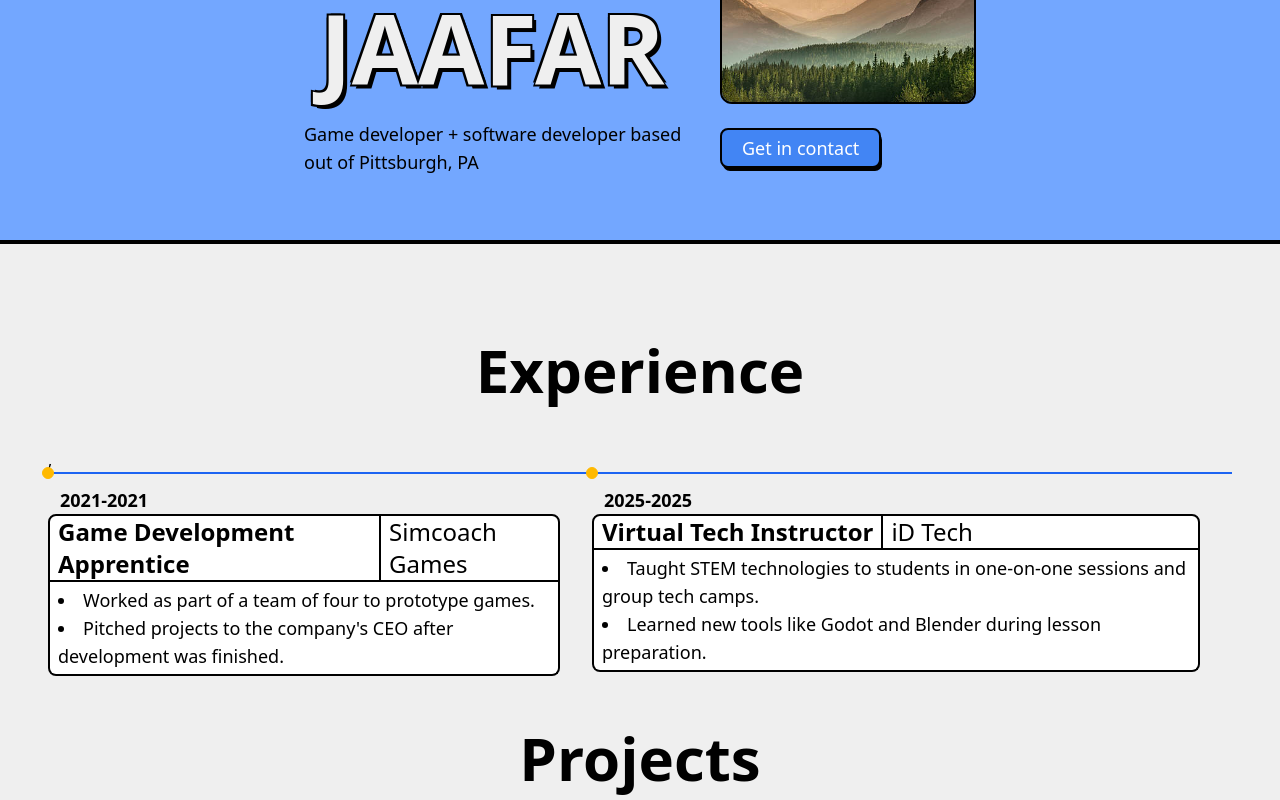
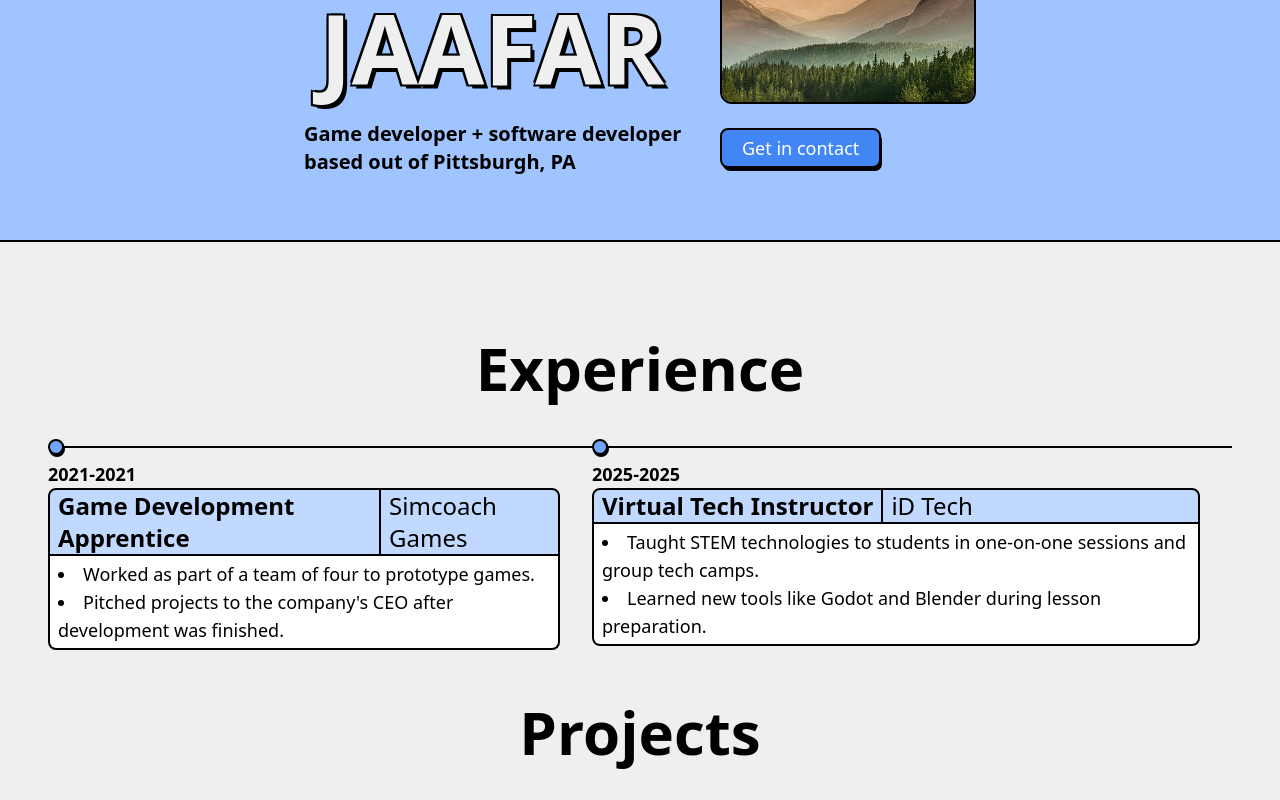
Before and after one commit to Ziad-J05/Portfolio-Site, a React (Vite) app: page / in a window 1280 px wide. Shown: the part 280-1080 px from the top of the page. Built offline with nearby package versions, Linux system fonts and the light colour scheme.

Commit message:
fixed colors/lines for timeline + tweaked homepage

```diff
--- a/index.html
+++ b/index.html
@@ -6,7 +6,7 @@
     <meta name="viewport" content="width=device-width, initial-scale=1.0" />
     <title>Ziad's Portfolio</title>
   </head>
-  <body style="background-color: var(--accent-dk);">
+  <body style="background-color: var(--accent-md);">
     <div id="root"></div>
     <script type="module" src="/src/main.tsx"></script>
   </body>
--- a/src/components/ExperienceSection.tsx
+++ b/src/components/ExperienceSection.tsx
@@ -7,7 +7,7 @@ import JobTimeline from './JobTimeline';
 export default function ExperienceSection({jobInfoList}: {jobInfoList: JobInfo[]}){
   return(
     <div className='max-w-8xl'>
-          <SectionHeading text="Experience" />,
+          <SectionHeading text="Experience" />
           <JobTimeline jobInfoList={jobInfoList} />
     </div>
   )
--- a/src/components/IntroSection.tsx
+++ b/src/components/IntroSection.tsx
@@ -8,7 +8,7 @@ export default function IntroSection(){
             Hello, I'm<span className="block font-bold text-8xl text-[var(--secondary)] text-shadow-[4px_4px_0px_rgba(0,0,0,1),-2px_-2px_0_rgba(0,0,0,1),-2px_2px_0_rgba(0,0,0,1),2px_-2px_0_rgba(0,0,0,1)]">ZIAD</span>
             <span className="block font-bold text-8xl text-[var(--secondary)] text-shadow-[4px_4px_0px_rgba(0,0,0,1),-2px_-2px_0_rgba(0,0,0,1),-2px_2px_0_rgba(0,0,0,1),2px_-2px_0_rgba(0,0,0,1)] ml-4">JAAFAR</span>
           </h1>
-          <p className="justify-self-end-safe self-start row-start-2 row-end-3 col-start-1 col-end-2 text-lg">
+          <p className="justify-self-end-safe self-start row-start-2 row-end-3 col-start-1 col-end-2 text-xl font-semibold">
             Game developer + software developer based out of Pittsburgh, PA
           </p>
           <img
--- a/src/components/JobTimeline.tsx
+++ b/src/components/JobTimeline.tsx
@@ -48,21 +48,21 @@ const timelineTheme = createTheme({
           vertical: ""
         },
         body: {
-          base: "bg-white border-2 border-black border-t-0 rounded-b-lg py-1 px-2 mb-1 text-lg font-normal text-black dark:text-gray-400"
+          base: "bg-[var(--content)] border-2 border-black border-t-0 rounded-b-lg py-1 px-2 mb-1 text-lg font-normal text-black dark:text-gray-400"
         },
         time: {
-          base: "pl-3 text-lg font-semibold leading-none text-black dark:text-gray-500"
+          base: "pl-0 text-lg font-semibold leading-none text-black dark:text-gray-500"
         },
         title: {
-          base: "bg-white flex border-2 border-black rounded-t-lg px-2 gap-2 text-2xl font-normal text-black dark:text-white"
+          base: "bg-[var(--accent-lt)] flex border-2 border-black rounded-t-lg px-2 gap-2 text-2xl font-normal text-black dark:text-white"
         }
       },
       point: {
         horizontal: "flex items-center",
-        line: "hidden h-0.5 w-full bg-blue-600 sm:flex dark:bg-gray-700",
+        line: "hidden h-0.5 w-full bg-black sm:flex dark:bg-gray-700",
         marker: {
           base: {
-            horizontal: "absolute -left-1.5 h-3 w-3 rounded-full border border-amber-400 bg-amber-400 dark:border-gray-900 dark:bg-gray-700",
+            horizontal: "absolute left-0 h-4 w-4 rounded-full shadow-[1px_2px_0px_0px_rgba(0,0,0,1)] border-2 border-black bg-[var(--accent-dk)] dark:border-gray-900 dark:bg-gray-700",
             vertical: "absolute -left-2 mt-2 h-4 w-4 rounded-full shadow-[1px_2px_0px_0px_rgba(0,0,0,1)] border-2 border-black bg-[var(--accent-lt)] dark:border-gray-900 dark:bg-gray-700"
           },
           icon: {
--- a/src/components/NavigationBar.tsx
+++ b/src/components/NavigationBar.tsx
@@ -5,7 +5,7 @@ const navBarTheme = createTheme({
 
   navbar:{
       root: {
-        base: "bg-[var(--content)] py-0 px-4 sm:py-0 border-b-2",
+        base: "bg-[var(--content)] py-0 px-4 sm:py-0 border-b-4",
         rounded: {
           on: "rounded",
           off: ""
@@ -23,7 +23,7 @@ const navBarTheme = createTheme({
         }
       },
       brand: {
-        base: "flex *:text-xl *:font-bold items-center hover:text-[var(--primary)] border-0"
+        base: "flex *:text-[1.5rem] *:font-bold *:tracking-wide items-center hover:text-[var(--primary)] border-0"
       },
       collapse: {
         base: "w-full md:block md:w-auto",
--- a/src/pages/HomePage.tsx
+++ b/src/pages/HomePage.tsx
@@ -45,7 +45,7 @@ function HomePage(){
     <>
     <NavigationBar />
         <IntroSection />
-        <div className="grid grid-cols-2 auto-rows-min bg-[var(--secondary)] border-t-4 px-12 pb-24 pt-12">
+        <div className="grid grid-cols-2 auto-rows-min bg-[var(--secondary)] border-t-2 px-12 pb-24 pt-12">
           <div className='col-span-2 col-start-1 row-start-1 justify-self-center'>
             <ExperienceSection jobInfoList={jobInfoList} />
           </div>
--- a/src/pages/ProjectPage.tsx
+++ b/src/pages/ProjectPage.tsx
@@ -57,7 +57,7 @@ export function ProjectPage({projectName, companyName, description, sampleLink,
     <>
         <NavigationBar />
 
-        <div className='bg-[var(--content)] pt-24 pb-12 border-b-0 mx-auto'>
+        <div className='bg-[var(--content)] pt-24 pb-12 border-b-2 mx-auto'>
             <h1 className="text-left text-7xl w-4xl font-bold mb-4 mx-auto">{projectName}</h1>
             <p className="text-left text-5xl w-4xl mx-auto font-light">{companyName}</p>
         </div>
@@ -82,9 +82,7 @@ export function ProjectPage({projectName, companyName, description, sampleLink,
                 {captionedImageElements}
             </div>
         </div>
-        <footer className="mx-auto text-lg w-full py-4 bg-[var(--secondary)] text-black border-t-2">
-            <p className='w-2xl mx-auto text-center'>&copy;2025 Ziad Jaafar - Made with React and Tailwind</p>
-        </footer>
+        <Footer />
     </>
   )
 }
```
